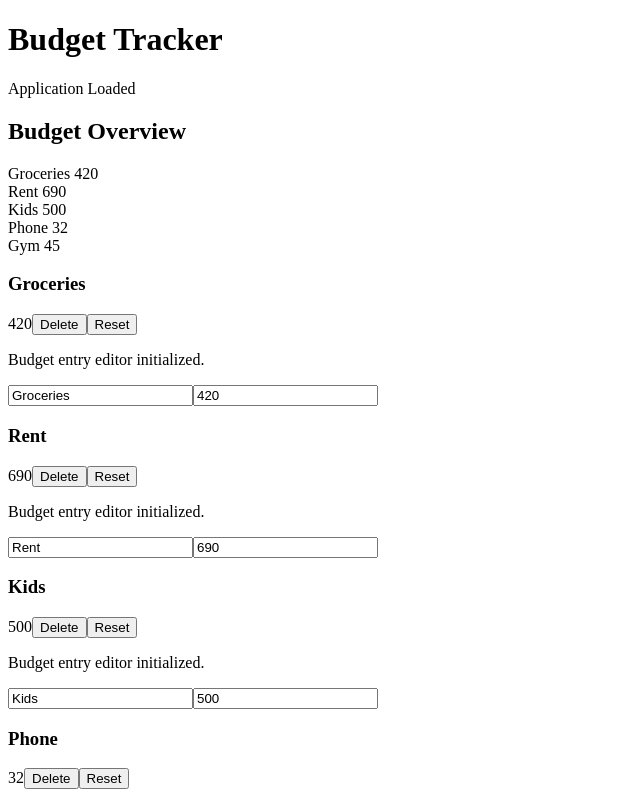
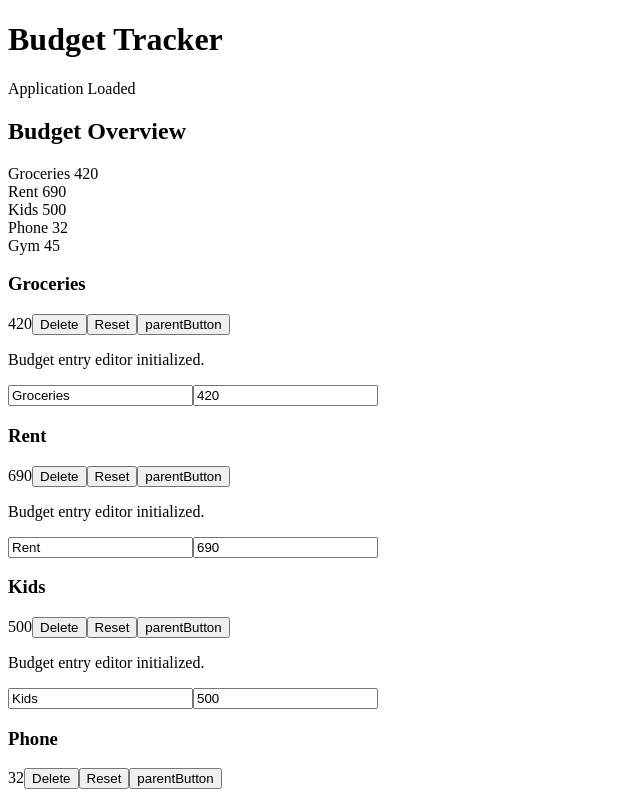
Before and after one commit to Biosaiber/app-budgetTracker, an Angular app: page / in a window 1280 px wide. Shown: the top 800 px of the page, without its empty margins (0-640 px from the left). Built offline with nearby package versions, Linux system fonts and the light colour scheme.

Commit message:
feat: add content projection and ContentChild interaction

```diff
--- a/src/app/app.html
+++ b/src/app/app.html
@@ -5,5 +5,7 @@
 
 
 @for (entry of budgetEntries; track entry.id) {
-  <app-budget-entry [entry]="entry" (deleteEntry)="deleteEntry($event)" (resetEntry)="resetEntry()"> </app-budget-entry>
+  <app-budget-entry [entry]="entry" (deleteEntry)="deleteEntry($event)" (resetEntry)="resetEntry()">
+    <button #projectedButton>Projected button</button>
+  </app-budget-entry>
 }
--- a/src/app/budget-entry/budget-entry.component.html
+++ b/src/app/budget-entry/budget-entry.component.html
@@ -4,5 +4,6 @@
     <span>{{entry.amount}}</span>
     <button (click)="delete()">Delete</button>
     <button (click)="resetEditor()">Reset</button>
+    <ng-content></ng-content>
   </div>
   <app-budget-entry-editor [entry]="entry"></app-budget-entry-editor>
--- a/src/app/budget-entry/budget-entry.component.ts
+++ b/src/app/budget-entry/budget-entry.component.ts
@@ -1,4 +1,4 @@
-import { Component, EventEmitter, Input, Output, ViewChild } from '@angular/core';
+import { Component, AfterContentInit, EventEmitter, Input, Output, ViewChild, ContentChild, ElementRef } from '@angular/core';
 import { BudgetEntry } from '../models/budget-entry.interface';
 import { BudgetEntryEditorComponent } from '../budget-entry-editor/budget-entry-editor.component';
 
@@ -8,12 +8,16 @@ import { BudgetEntryEditorComponent } from '../budget-entry-editor/budget-entry-
   templateUrl: './budget-entry.component.html',
   styleUrl: './budget-entry.component.css',
 })
-export class BudgetEntryComponent {
+export class BudgetEntryComponent implements AfterContentInit {
   @Input() entry: BudgetEntry = {id: 0, description: "", amount: 0};
   @Output() deleteEntry = new EventEmitter<number>();
   @Output() resetEntry = new EventEmitter<void>();
   @ViewChild(BudgetEntryEditorComponent)
   editor!: BudgetEntryEditorComponent;
+  @ContentChild("projectedButton")
+  extraButton!: ElementRef;
+
+
 
   delete() {
     this.deleteEntry.emit(this.entry.id);
@@ -22,4 +26,9 @@ export class BudgetEntryComponent {
     this.editor.resetEntry();
     this.resetEntry.emit();
   }
+
+  ngAfterContentInit() {
+    console.log("ngAfterContentInit fired")
+    this.extraButton.nativeElement.textContent = "parentButton"
+  }
 }
```
